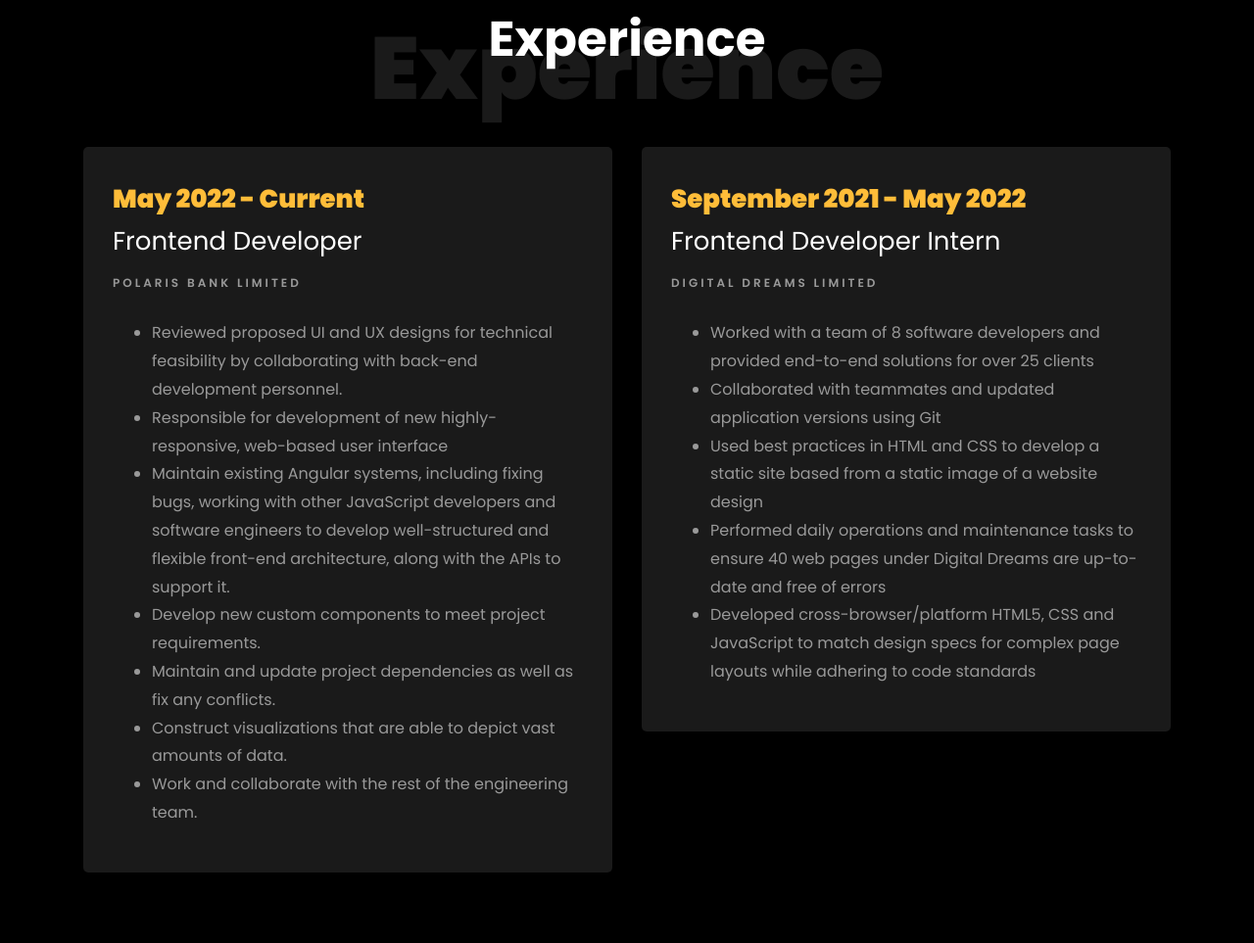
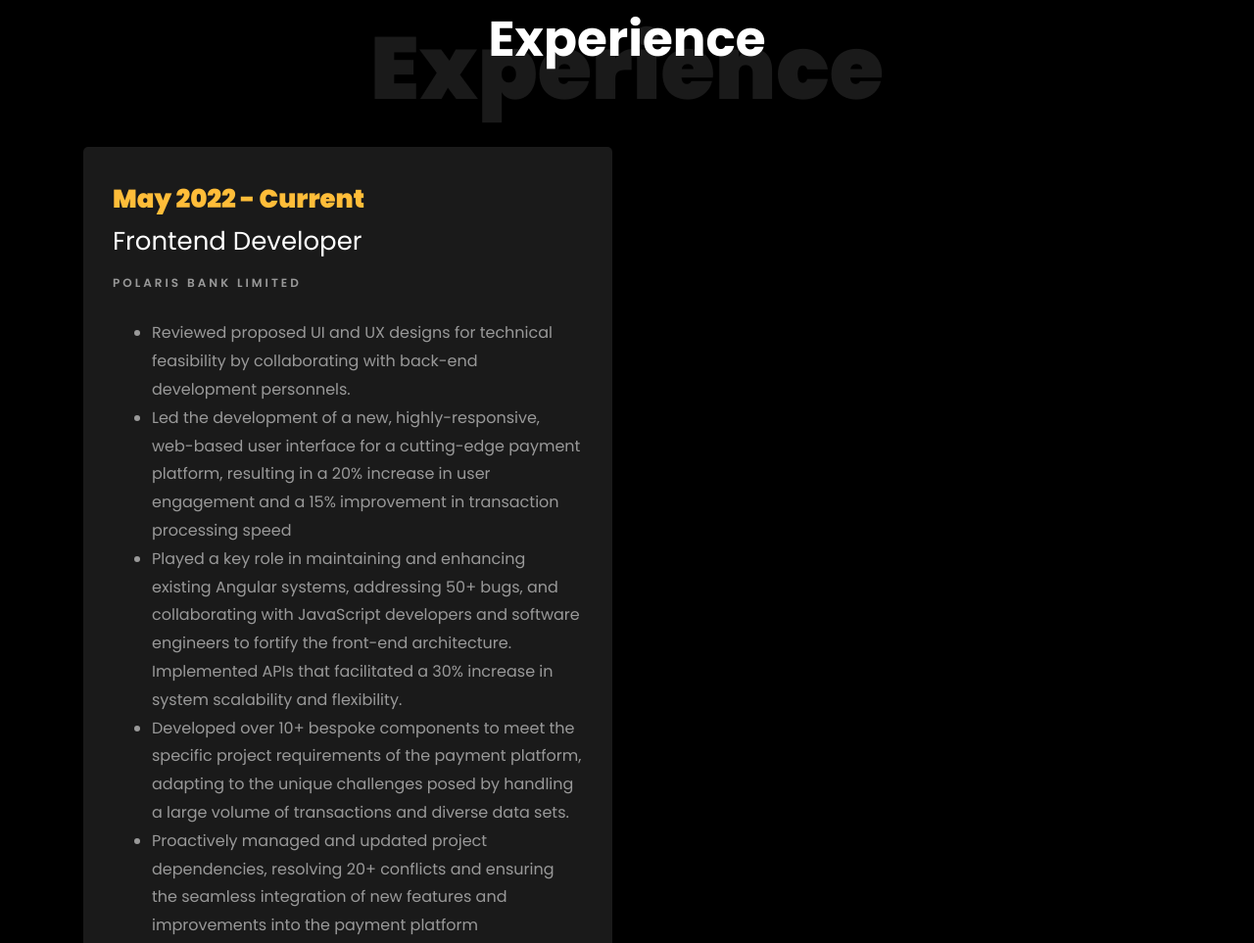
Before and after one commit to ChiomaMiriam/my-website, a plain HTML site: page index.html in a window 1280 px wide. Shown: the part 1567-2530 px from the top of the page at 98% size. Drawn offline with Linux system fonts and the light colour scheme; files whose address does not match are found by name.

Commit message:
Update index.html
Changes in job description

```diff
--- a/index.html
+++ b/index.html
@@ -183,30 +183,13 @@
               <span class="position">Polaris Bank Limited </span>
               <p class="mt-4">
                 <ul>
-                  <li>Reviewed proposed UI and UX designs for technical feasibility by collaborating with
-                    back-end development personnel.</li>
-                  <li>Responsible for development of new highly-responsive, web-based user interface</li>
-                  <li>Maintain existing Angular systems, including fixing bugs, working with other JavaScript developers and software engineers to develop well-structured and flexible front-end architecture, along with the APIs to support it.</li>
-                  <li>Develop new custom components to meet project requirements.</li>
-                  <li>Maintain and update project dependencies as well as fix any conflicts.</li>
-                  <li>Construct visualizations that are able to depict vast amounts of data.</li>
-                  <li>Work and collaborate with the rest of the engineering team.</li>
-                </ul>
-              </p>
-            </div>
-          </div>
-          <div class="col-md-6">
-            <div class="resume-wrap ftco-animate">
-              <span class="date">September 2021 - May 2022</span>
-              <h2>Frontend Developer Intern</h2>
-              <span class="position">Digital Dreams Limited </span>
-              <p class="mt-4">
-                <ul>
-                  <li>Worked with a team of 8 software developers and provided end-to-end solutions for over 25 clients</li>
-                  <li>Collaborated with teammates and updated application versions using Git</li>
-                  <li>Used best practices in HTML and CSS to develop a static site based from a static image of a website design</li>
-                  <li>Performed daily operations and maintenance tasks to ensure 40 web pages under Digital Dreams are up-to-date and free of errors</li>
-                  <li>Developed cross-browser/platform HTML5, CSS and JavaScript to match design specs for complex page layouts while adhering to code standards</li>
+                  <li>Reviewed proposed UI and UX designs for technical feasibility by collaborating with back-end development personnels.</li>
+                  <li> Led the development of a new, highly-responsive, web-based user interface for a cutting-edge payment platform, resulting in a 20% increase in user engagement and a 15% improvement in transaction processing speed</li>
+                  <li> Played a key role in maintaining and enhancing existing Angular systems, addressing 50+ bugs, and collaborating with JavaScript developers and software engineers to fortify the front-end architecture. Implemented APIs that facilitated a 30% increase in system scalability and flexibility.</li>
+                  <li> Developed over 10+ bespoke components to meet the specific project requirements of the payment platform, adapting to the unique challenges posed by handling a large volume of transactions and diverse data sets.</li>
+                  <li> Proactively managed and updated project dependencies, resolving 20+ conflicts and ensuring the seamless integration of new features and improvements into the payment platform</li>
+                  <li> Constructed data visualizations capable of effectively presenting vast amounts of transactional data, facilitating insights and decision-making for stakeholders. These visualizations led to a 25% improvement in data interpretation by end-users</li>
+                  <li> Collaborated closely with the engineering team throughout the development lifecycle, resulting in a 30% reduction in time-to-market for new features and enhancements.</li>
                 </ul>
               </p>
             </div>
```
